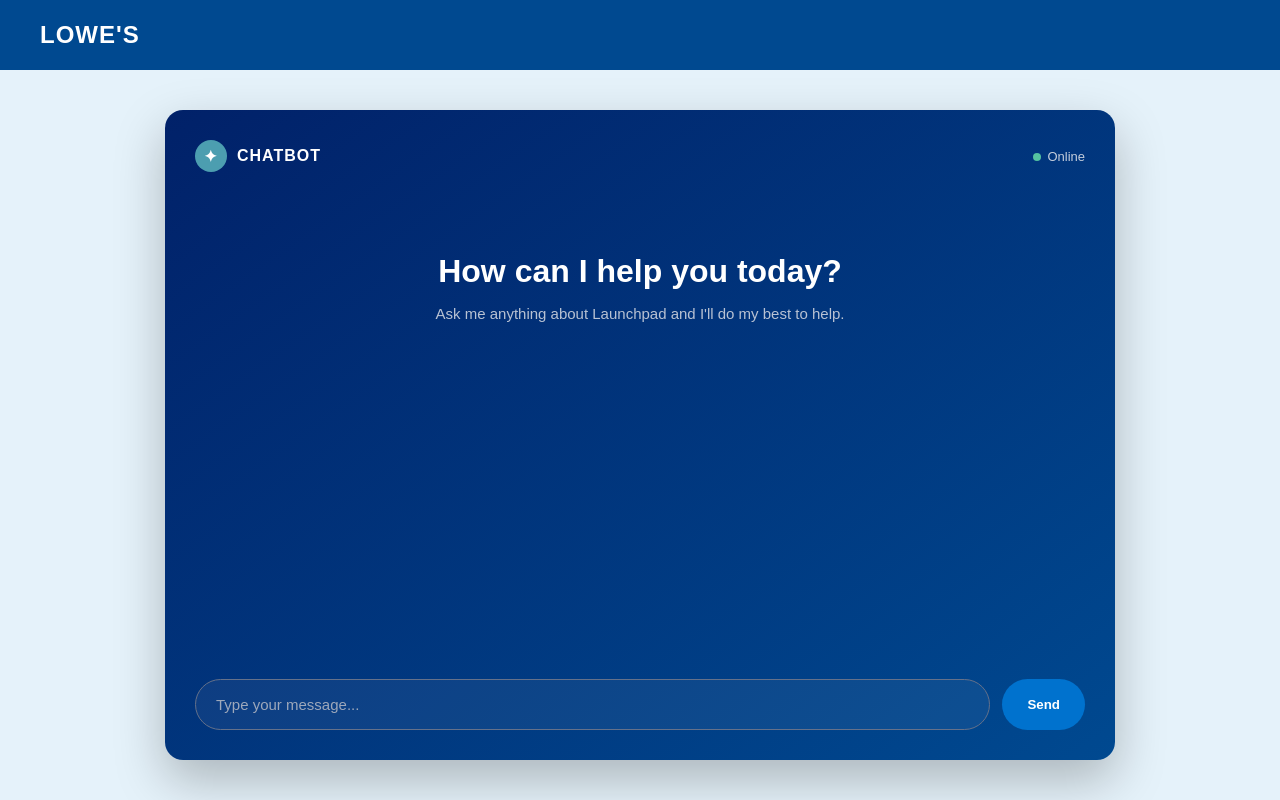
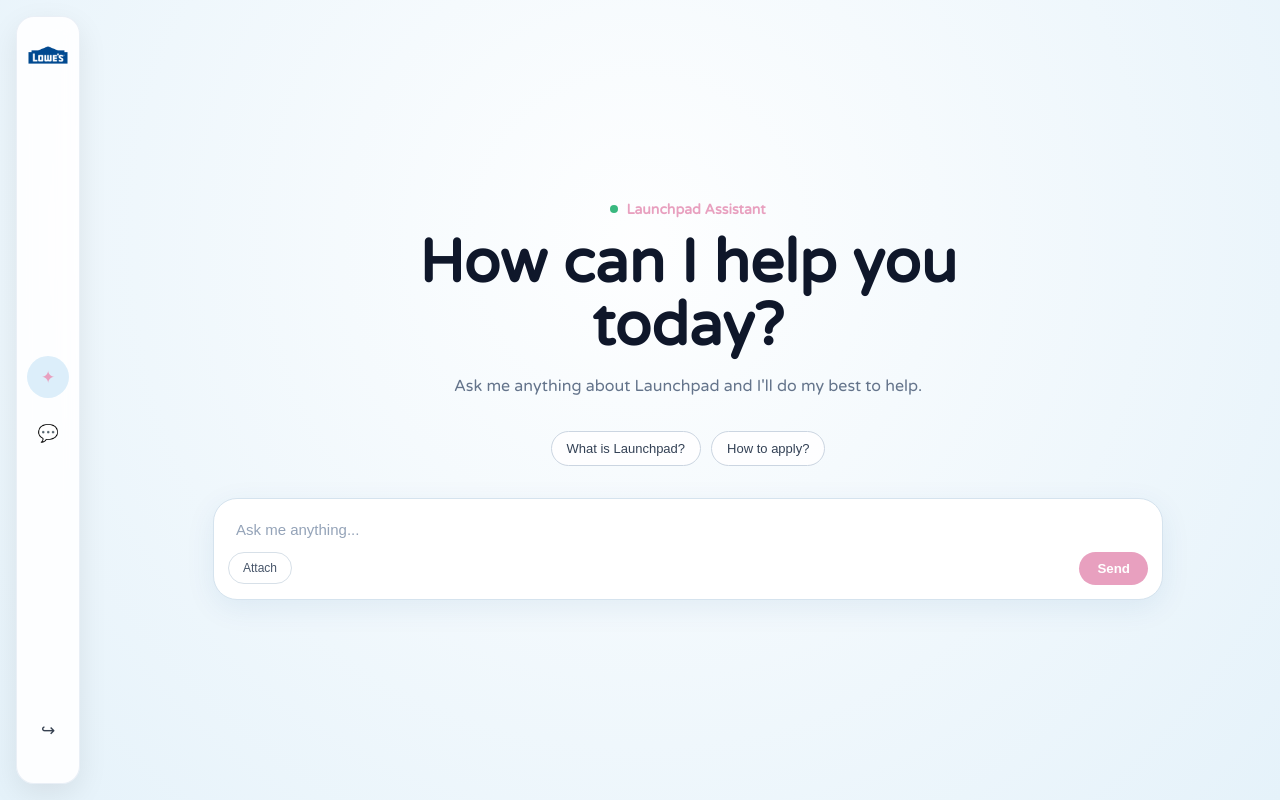
Before and after one commit to Tejas5289/Capstone_UI, a React (Vite) app: page / in a window 1280 px wide. Built offline with nearby package versions, Linux system fonts and the light colour scheme.

Commit message:
ui updates

```diff
--- a/index.html
+++ b/index.html
@@ -5,6 +5,9 @@
     <link rel="icon" type="image/svg+xml" href="/favicon.svg" />
     <meta name="viewport" content="width=device-width, initial-scale=1.0" />
     <title>chat-ui</title>
+    <link rel="preconnect" href="https://fonts.googleapis.com">
+    <link rel="preconnect" href="https://fonts.gstatic.com" crossorigin>
+    <link href="https://fonts.googleapis.com/css2?family=Varela+Round&display=swap" rel="stylesheet">
   </head>
   <body>
     <div id="root"></div>
--- a/src/App.css
+++ b/src/App.css
@@ -2,236 +2,349 @@
   box-sizing: border-box;
 }
 
+html,
+body,
+#root {
+  margin: 0;
+  padding: 0;
+  width: 100%;
+  min-height: 100%;
+}
+
 body {
-  margin: 0;
-  font-family: Arial, sans-serif;
-  background: #E5F2FA;
+  font-family: 'Varela Round', sans-serif;
+  background: #e5f2fa;
+  color: #1f2937;
 }
 
 .page {
+  min-height: 100vh;
   width: 100%;
-  min-height: 100vh;
-  background: #E5F2FA;
+  background:
+    radial-gradient(
+      circle at 50% 30%,
+      rgba(255, 255, 255, 0.95),
+      rgba(229, 242, 250, 0.85)
+    );
 }
 
-.site-header {
-  width: 100%;
-  height: 70px;
+.sidebar {
+  position: fixed;
 
-  background: #004990;
+  left: 16px;
+  top: 16px;
+  bottom: 16px;
+
+  width: 64px;
+
+  background: rgba(255, 255, 255, 0.9);
+
+  border: 1px solid rgba(0, 73, 144, 0.08);
+
+  border-radius: 18px;
 
   display: flex;
+  flex-direction: column;
   align-items: center;
 
-  padding: 0 40px;
+  padding: 18px 0;
+
+  box-shadow: 0 10px 30px rgba(0, 0, 0, 0.08);
+
+  backdrop-filter: blur(10px);
 }
 
-.site-logo {
-  color: white;
+.sidebar-logo {
+  margin-bottom: 35px;
+}
 
-  font-size: 24px;
-  font-weight: bold;
+.sidebar-logo-image {
+  width: 40px;
+  height: 40px;
+  object-fit: contain;
+}
 
-  letter-spacing: 1px;
+.sidebar-button {
+  width: 42px;
+  height: 42px;
+
+  border: none;
+
+  border-radius: 50%;
+
+  background: transparent;
+
+  color: #374151;
+
+  font-size: 17px;
+
+  cursor: pointer;
+
+  margin-bottom: 14px;
+}
+
+.sidebar-button:hover {
+  background: #d6768f;
+}
+
+.sidebar-button.active {
+  background: #dceefa;
+  color: #E8A0BF;
+  margin-top: auto;
+}
+
+.sidebar-bottom {
+  margin-top: auto;
 }
 
 .main-content {
-  width: 100%;
-  min-height: calc(100vh - 70px);
+  min-height: 100vh;
+
+  margin-left: 96px;
 
   display: flex;
   justify-content: center;
   align-items: center;
 
-  padding: 40px;
+  padding: 40px 50px;
 }
 
-.chat-container {
-  width: 950px;
-  max-width: calc(100vw - 80px);
-  min-height: 650px;
-
-  background: linear-gradient(
-    145deg,
-    #012169,
-    #004990
-  );
-
-  border-radius: 18px;
-  padding: 30px;
+.hero {
+  width: min(950px, 90vw);
 
   display: flex;
   flex-direction: column;
+  align-items: center;
 
-  box-shadow: 0 20px 50px rgba(0, 0, 0, 0.25);
+  text-align: center;
 }
 
-.chat-header {
+.chat-status {
   display: flex;
-  justify-content: space-between;
   align-items: center;
+  gap: 8px;
 
-  color: white;
+  color: #E8A0BF;
 
-  margin-bottom: 60px;
+  font-size: 14px;
+  font-weight: 600;
+
+  margin-bottom: 14px;
 }
 
-.brand {
-  display: flex;
-  align-items: center;
-  gap: 10px;
-
-  font-weight: bold;
-  letter-spacing: 1px;
-}
-
-.logo {
-  width: 32px;
-  height: 32px;
+.status-dot {
+  width: 8px;
+  height: 8px;
 
   border-radius: 50%;
 
-  display: flex;
-  align-items: center;
-  justify-content: center;
-
-  background: #4c9eb0;
-
-  color: white;
+  background: #39b87f;
 }
 
-.status {
-  font-size: 13px;
-  color: #c4cedc;
+.hero h1 {
+  margin: 0;
+
+  font-size: clamp(38px, 5vw, 60px);
+
+  line-height: 1.05;
+
+  color: #0f172a;
+
+  font-weight: 750;
 }
 
-.status-dot {
-  display: inline-block;
+.hero p {
+  margin-top: 18px;
+  margin-bottom: 35px;
 
-  width: 8px;
-  height: 8px;
+  font-size: 16px;
 
-  background: #54c2a0;
-
-  border-radius: 50%;
-
-  margin-right: 6px;
-}
-
-.chat-intro {
-  text-align: center;
-  color: white;
-
-  margin-bottom: 35px;
-}
-
-.chat-intro h1 {
-  font-size: 32px;
-  margin-bottom: 12px;
-}
-
-.chat-intro p {
-  color: #b8c2d3;
-  font-size: 15px;
+  color: #64748b;
 }
 
 .messages {
-  flex: 1;
-
-  padding: 20px;
+  width: 100%;
+  max-height: 280px;
 
   overflow-y: auto;
 
   display: flex;
   flex-direction: column;
 
-  gap: 15px;
+  gap: 12px;
+
+  margin-bottom: 18px;
+
+  padding: 0 20px;
+}
+
+.messages-expanded {
+  max-height: 500px;
 }
 
 .message {
   max-width: 70%;
 
-  padding: 13px 18px;
+  padding: 12px 16px;
 
   border-radius: 16px;
 
+  font-size: 14px;
+
   line-height: 1.5;
-
-  font-size: 15px;
 }
 
 .message.user {
   align-self: flex-end;
 
-  background: #4c9eb0;
+  background: #E8A0BF;
 
   color: white;
 
-  border-bottom-right-radius: 4px;
+  border-bottom-right-radius: 5px;
 }
 
 .message.assistant {
   align-self: flex-start;
 
-  background: #34415d;
+  background: white;
 
-  color: #e8edf5;
+  color: #1f2937;
 
-  border-bottom-left-radius: 4px;
+  border: 1px solid #dbe7f0;
+
+  border-bottom-left-radius: 5px;
 }
 
-.input-area {
+.quick-actions {
   display: flex;
+  flex-wrap: wrap;
+  justify-content: center;
 
-  gap: 12px;
+  gap: 10px;
 
-  margin-top: 25px;
+  margin-bottom: 14px;
 }
 
-.input-area input {
-  flex: 1;
+.quick-actions button {
+  border: 1px solid #cbd5e1;
 
-  padding: 16px 20px;
+  background: rgba(255, 255, 255, 0.85);
 
-  border-radius: 30px;
+  color: #334155;
 
-  border: 1px solid #65718a;
+  padding: 9px 15px;
 
-  background: rgba(255, 255, 255, 0.05);
+  border-radius: 22px;
 
-  color: white;
-
-  outline: none;
-
-  font-size: 15px;
-}
-
-.input-area input::placeholder {
-  color: #9da8bb;
-}
-
-.input-area input:focus {
-  border-color: #4c9eb0;
-}
-
-.input-area button {
-  padding: 0 25px;
-
-  border: none;
-
-  border-radius: 30px;
-
-  background: #0072CE;
-
-  color: white;
-
-  font-weight: bold;
+  font-size: 13px;
 
   cursor: pointer;
 
   transition: 0.2s;
 }
 
-.input-area button:hover {
-  background: #5aabba;
+.quick-actions button:hover {
+  border-color: #d6768f;
+  color: #d6768f;
 }
+
+.input-wrapper {
+  width: 100%;
+
+  background: white;
+
+  border-radius: 24px;
+
+  padding: 14px;
+
+  border: 1px solid #d5e3ee;
+
+  box-shadow:
+    0 8px 30px rgba(0, 73, 144, 0.08);
+
+  text-align: left;
+}
+
+.input-wrapper input {
+  width: 100%;
+
+  border: none;
+  outline: none;
+
+  padding: 8px 8px 14px;
+
+  background: transparent;
+
+  font-size: 15px;
+
+  color: #1f2937;
+}
+
+.input-wrapper input::placeholder {
+  color: #94a3b8;
+}
+
+.input-actions {
+  display: flex;
+  align-items: center;
+
+  gap: 8px;
+}
+
+.secondary-button {
+  border: 1px solid #d7e0e8;
+
+  background: white;
+
+  color: #475569;
+
+  padding: 8px 14px;
+
+  border-radius: 18px;
+
+  cursor: pointer;
+
+  font-size: 12px;
+}
+
+.send-button {
+  margin-left: auto;
+
+  border: none;
+
+  background: #E8A0BF;
+
+  color: white;
+
+  padding: 9px 18px;
+
+  border-radius: 18px;
+
+  font-weight: 600;
+
+  cursor: pointer;
+}
+
+.send-button:hover {
+  background: #d6768f;
+}
+
+@media (max-width: 800px) {
+  .sidebar {
+    display: none;
+  }
+
+  .main-content {
+    margin-left: 0;
+    padding: 30px 20px;
+  }
+
+  .site-header {
+    padding: 0 20px;
+  }
+
+  .hero h1 {
+    font-size: 40px;
+  }
+}
--- a/src/App.jsx
+++ b/src/App.jsx
@@ -1,9 +1,20 @@
-import React, { useState } from 'react';
+import React, { useState, useRef, useEffect } from 'react';
 import './App.css';
+import lowesLogo from './assets/loweslogo.png';
 
 function App() {
   const [messages, setMessages] = useState([]);
   const [input, setInput] = useState('');
+  const [hasStartedChat, setHasStartedChat] = useState(false);
+  const messagesEndRef = useRef(null);
+
+  const scrollToBottom = () => {
+    messagesEndRef.current?.scrollIntoView({ behavior: "smooth" });
+  };
+
+  useEffect(() => {
+    scrollToBottom();
+  }, [messages]);
 
   const sendMessage = async () => {
     if (!input.trim()) return;
@@ -13,8 +24,9 @@
       content: input
     };
 
-    setMessages([...messages, userMessage]);
+    setMessages(prev => [...prev, userMessage]);
     setInput('');
+    setHasStartedChat(true);
 
     try {
       const response = await fetch('http://localhost:3000/api/chat', {
@@ -36,6 +48,14 @@
       ]);
     } catch (error) {
       console.error('Error:', error);
+
+      setMessages(prev => [
+        ...prev,
+        {
+          role: 'assistant',
+          content: 'Sorry, something went wrong.'
+        }
+      ]);
     }
   };
 
@@ -48,36 +68,58 @@
   return (
     <div className="page">
 
-  <header className="site-header">
-    <div className="site-logo">
-      LOWE'S
+      <aside className="sidebar">
+        <div className="sidebar-logo">
+          <img src={lowesLogo} alt="Lowe's Logo" className="sidebar-logo-image" />
         </div>
-  </header>
+
+        <button className="sidebar-button active">
+          ✦
+        </button>
+
+        <button className="sidebar-button">
+          💬
+        </button>
+
+        {/* <button className="sidebar-button">
+          ⚙
+        </button> */}
+
+        <button className="sidebar-button sidebar-bottom">
+          ↪
+        </button>
+      </aside>
 
       <main className="main-content">
 
-    <div className="chat-container">
+        <section className="hero">
 
-      <div className="chat-header">
-          <div className="brand">
-            <div className="logo">✦</div>
-            <span>CHATBOT</span>
+          <div className="chat-status">
+            <span className="status-dot"></span>
+            Launchpad Assistant
           </div>
 
-          <div className="status">
-            <span className="status-dot"></span>
-            Online
-          </div>
-        </div>
+          {!hasStartedChat && (
+            <>
+              <h1>
+                How can I help you<br />
+                today?
+              </h1>
 
-        <div className="chat-intro">
-          <h1>How can I help you today?</h1>
               <p>
                 Ask me anything about Launchpad and I'll do my best to help.
               </p>
+
+              <div className="quick-actions">
+                <button>What is Launchpad?</button>
+                <button>How to apply?</button>
+                {/* <button>Common Questions</button> */}
+                {/* <button>Help Me</button> */}
               </div>
+            </>
+          )}
 
-        <div className="messages">
+          <div className={`messages ${hasStartedChat ? 'messages-expanded' : ''}`}>
             {messages.map((msg, i) => (
               <div
                 key={i}
@@ -86,23 +128,35 @@
                 {msg.content}
               </div>
             ))}
+            <div ref={messagesEndRef} />
           </div>
 
-        <div className="input-area">
+          <div className="input-wrapper">
+
             <input
               type="text"
               value={input}
               onChange={(e) => setInput(e.target.value)}
               onKeyDown={handleKeyPress}
-            placeholder="Type your message..."
+              placeholder="Ask me anything..."
             />
 
-          <button onClick={sendMessage}>
+            <div className="input-actions">
+              <button className="secondary-button">
+                Attach
+              </button>
+
+              <button
+                className="send-button"
+                onClick={sendMessage}
+              >
                 Send
               </button>
             </div>
 
           </div>
+
+        </section>
 
       </main>
 
```
Also changed, not shown: src/assets/loweslogo.png (added). Lines whose indentation alone changed are shown as unchanged.
